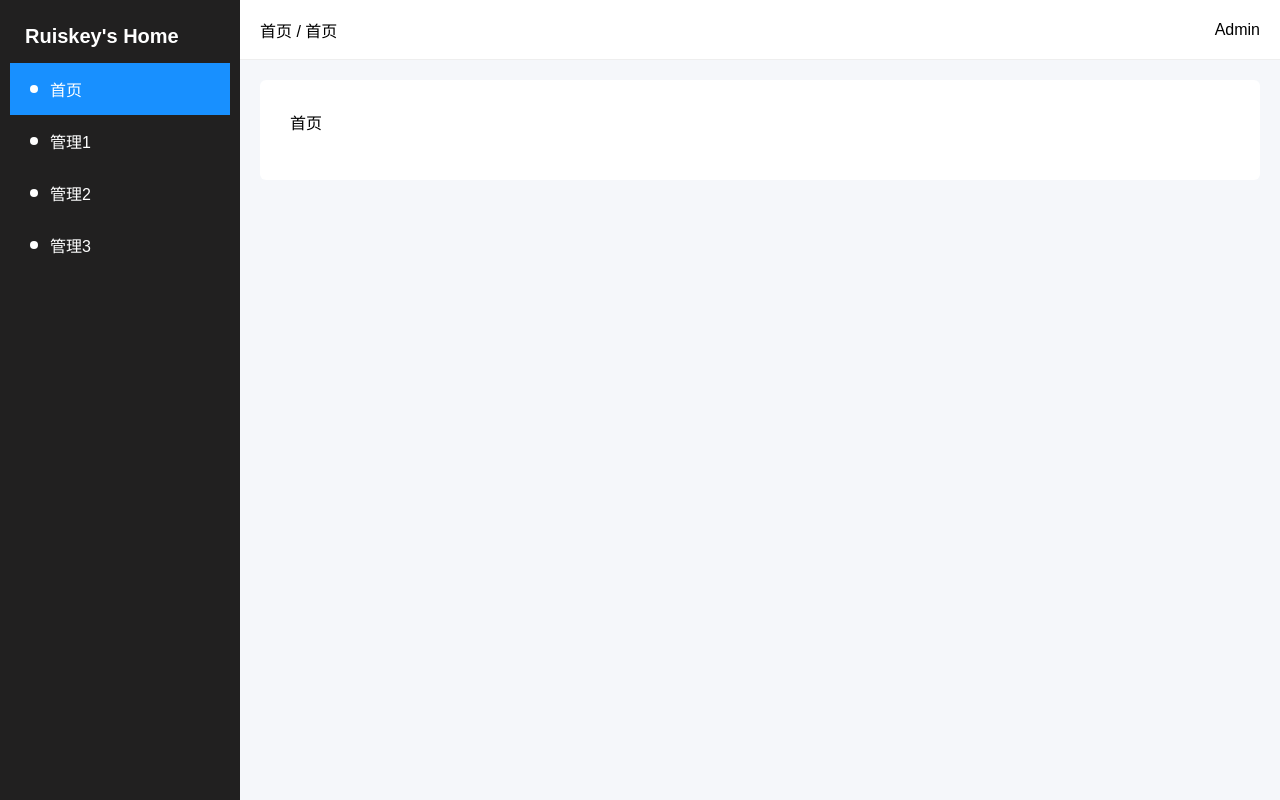
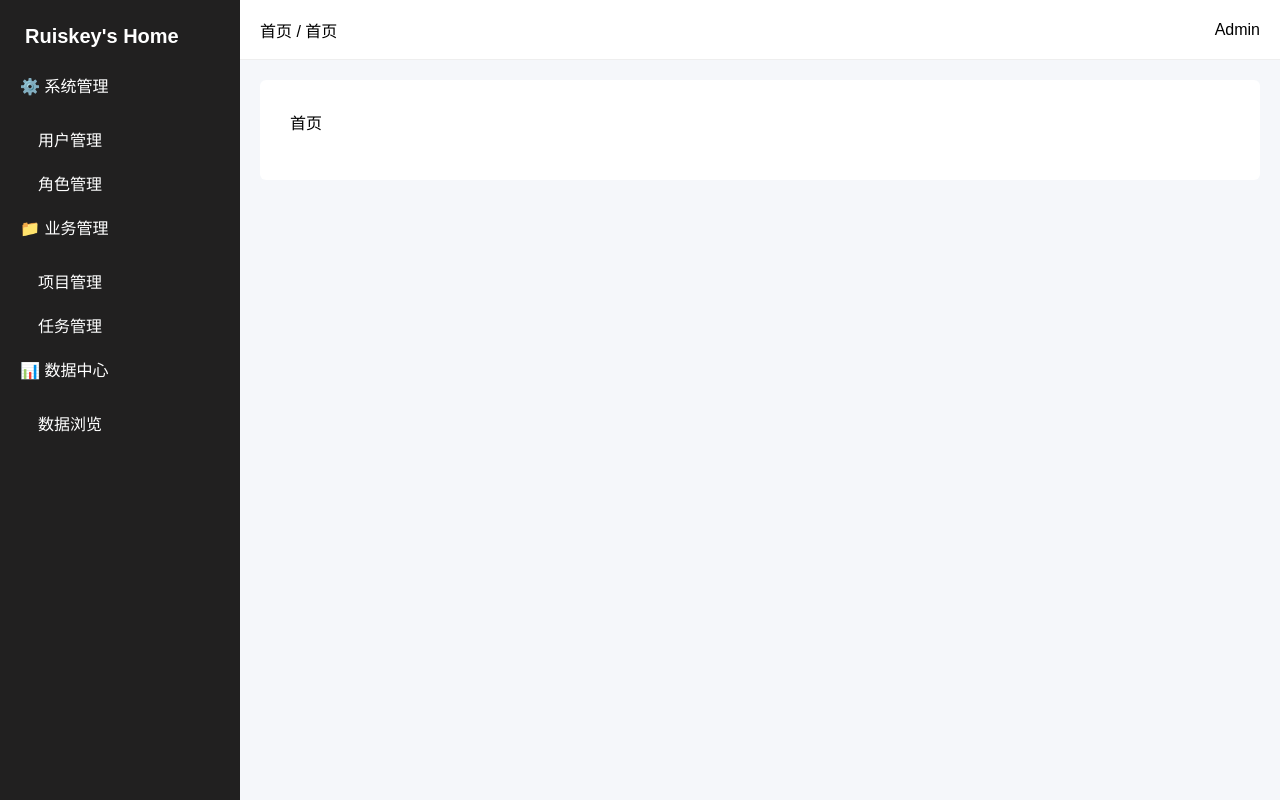
Before and after one commit to ruiskey18-sys/admin-demo, a Vue app: page / in a window 1280 px wide. Built offline with nearby package versions, Linux system fonts and the light colour scheme.

Commit message:
将左侧修改为ts动态配置

```diff
--- a/src/layout/components/Sidebar.vue
+++ b/src/layout/components/Sidebar.vue
@@ -1,11 +1,23 @@
+<script setup lang="ts">
+import { menuList } from '../../menu';
+
+</script>
+
 <template>
     <aside class="aside">
         <div class="logo">Ruiskey's Home</div>
-        <ul>
-            <li class="active">首页</li>
-            <li>管理1</li>
-            <li>管理2</li>
-            <li>管理3</li>
-        </ul>
+        <div v-for="menu in menuList" :key="menu.id">
+            <!-- 一级菜单 -->
+            <div class="menu-title">
+                <span>{{ menu.icon }}</span>
+                {{  menu.title }}
+            </div>
+
+            <!-- 二级菜单 -->
+            <div v-for="value in menu.children" class="menu-item">
+                {{  value.title }}
+            </div>
+        </div>
+
     </aside>
 </template>
--- /dev/null
+++ b/src/menu.ts
@@ -0,0 +1,48 @@
+export const menuList = [
+  {
+    id: 1,
+    title: '系统管理',
+    icon: '⚙️',
+    children: [
+      {
+        id: 11,
+        title: '用户管理',
+        path: '/user'
+      },
+      {
+        id: 12,
+        title: '角色管理',
+        path: '/role'
+      }
+    ]
+  },
+  {
+    id: 2,
+    title: '业务管理',
+    icon: '📁',
+    children: [
+      {
+        id: 21,
+        title: '项目管理',
+        path: '/project'
+      },
+      {
+        id: 22,
+        title: '任务管理',
+        path: '/task'
+      }
+    ]
+  },
+  {
+    id: 3,
+    title: '数据中心',
+    icon: '📊',
+    children: [
+      {
+        id:31,
+        title:'数据浏览',
+        path:'/data'
+      }
+    ]
+  }
+]
--- a/src/style.css
+++ b/src/style.css
@@ -82,3 +82,13 @@ li.active {
   border-radius:6px;
   height:100px;
 }
+
+.menu-item {
+  padding: 10px;
+  margin-left: 18px;
+}
+
+.menu-title {
+  margin-bottom: 10px;
+  padding: 10px;
+}
```
